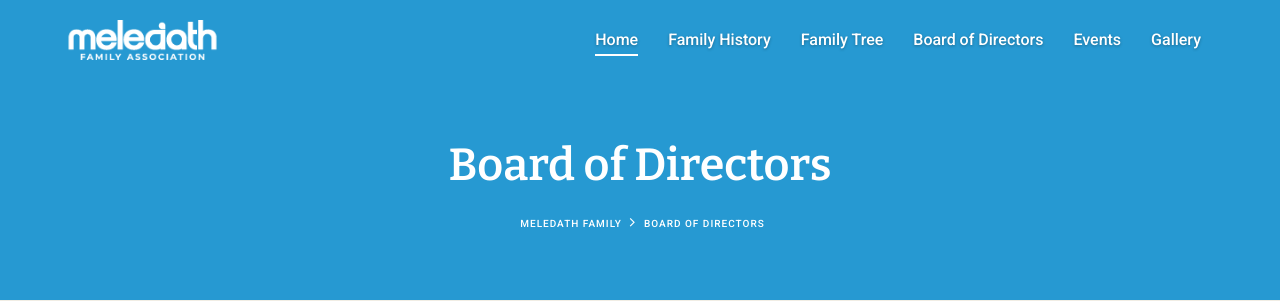
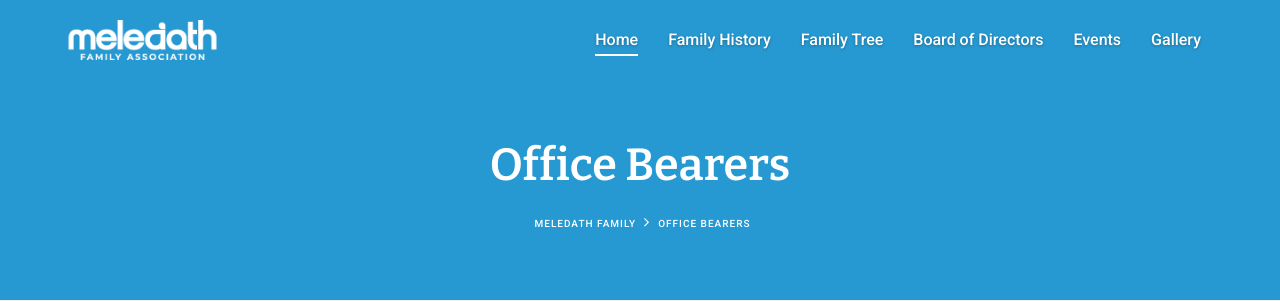
Before and after one commit to abdulrahoofpc/meledathfamily-django, a Django app: page /team/ in a window 1280 px wide. Shown: the top 301 px of the page. Run offline with Django 5.2, Linux system fonts and the light colour scheme; data comes from the database, SQL or seed files in the repository; some libraries are stand-ins or nearby versions; some web fonts are replaced.

Commit message:
Update our-team.html

```diff
--- a/templates/our-team.html
+++ b/templates/our-team.html
@@ -19,7 +19,7 @@
 					<div class="pbmit-title-bar-content-inner">
 						<div class="pbmit-tbar">
 							<div class="pbmit-tbar-inner container">
-								<h1 class="pbmit-tbar-title"> Board of Directors </h1>
+								<h1 class="pbmit-tbar-title"> Office Bearers </h1>
 							</div>
 						</div>
 						<div class="pbmit-breadcrumb">
@@ -28,7 +28,7 @@
 								<span class="sep">
 									<i class="pbmit-base-icon-angle-right"></i>
 								</span>
-								<span><span class="post-root post post-post current-item"> Board of Directors </span></span>
+								<span><span class="post-root post post-post current-item"> Office Bearers </span></span>
 							</div>
 						</div>
 					</div>
@@ -195,7 +195,7 @@
         bottom: -40px;
         left: 0;
         right: 0;
-        background: rgba(0, 0, 0, 0.7);
+        {% comment %} background: rgba(0, 0, 0, 0.7); {% endcomment %}
         padding: 8px 0;
         transition: all 0.3s ease;
         opacity: 0;
@@ -212,7 +212,7 @@
         justify-content: center;
         width: 28px;
         height: 28px;
-        background: rgba(255, 255, 255, 0.2);
+        background: #2699D2;
         color: #fff;
         border-radius: 50%;
         margin: 0 3px;
```
